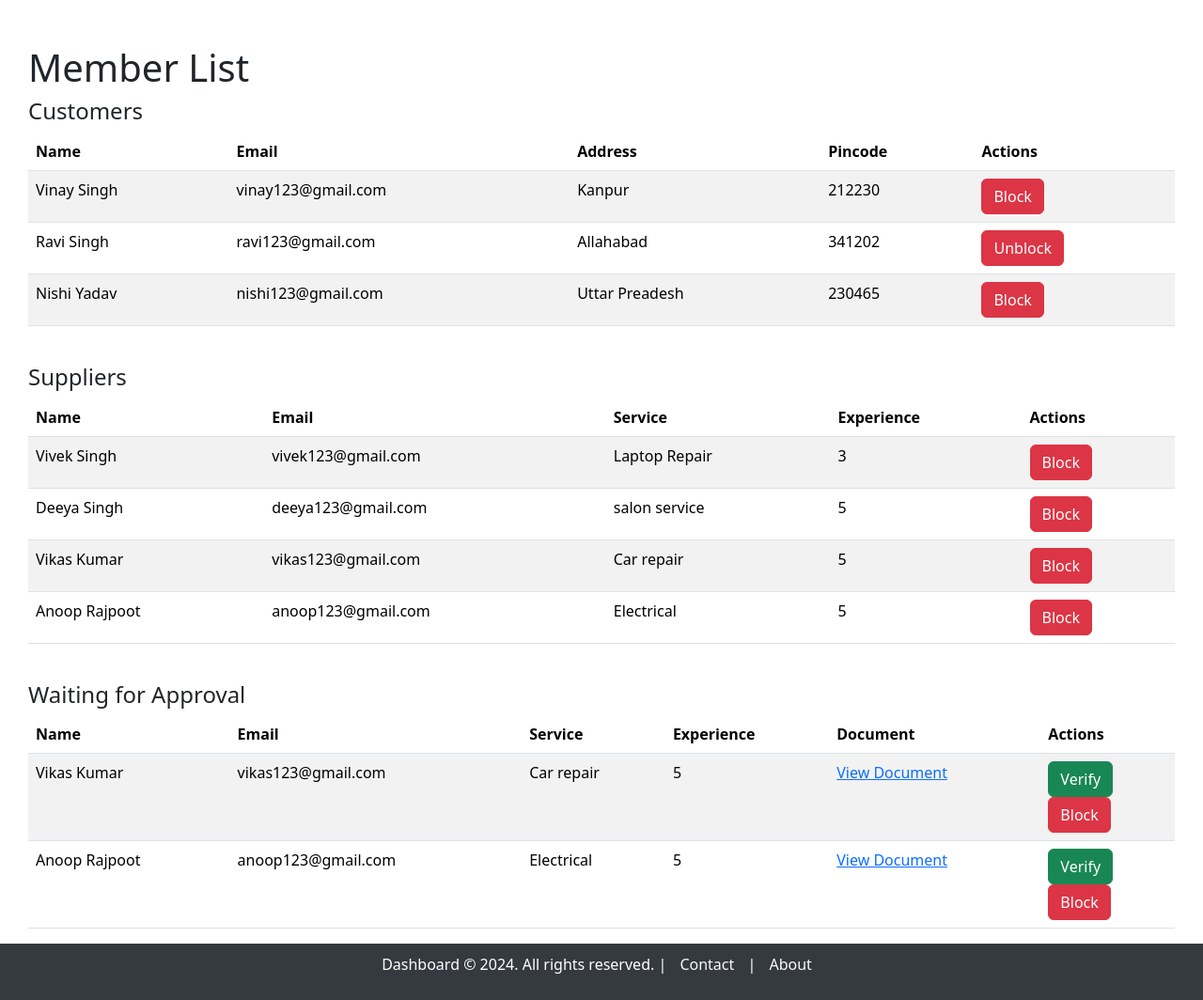
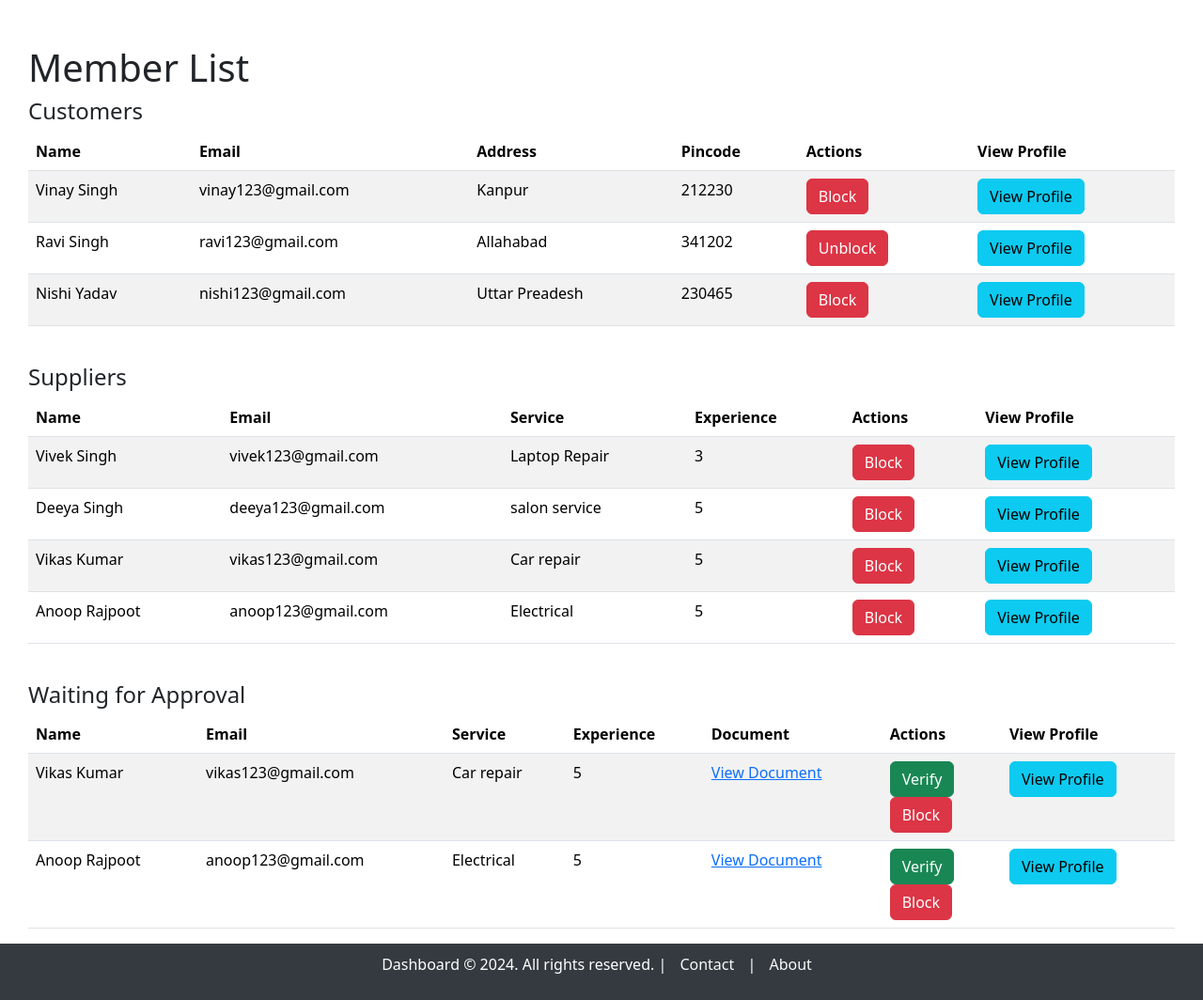
Before and after one commit to VinaySinghChaudhary1/Household_Services_MAD_Project, a Flask app: page /admin/members in a window 1280 px wide. Shown: the part 78-1142 px from the top of the page at 94% size. Run offline with Flask 3, Linux system fonts and the light colour scheme; a user stored in the database is signed in; data comes from the database, SQL or seed files in the repository; both versions use the stored data as it was after the commit.

Commit message:
add profile in admin member list with edit and delete operation permission

```diff
--- a/main.py
+++ b/main.py
@@ -361,15 +361,27 @@ def admin_dashboard():
 
 
 # -- Profile - Edit, Delete --
-@app.route('/profile', methods=['GET'])
-def profile():
-    user_id = session.get('user_id')
+@app.route('/profile/<int:user_id>', methods=['GET'])
+def profile(user_id):
+    # Fetch the user by user_id
     user = User.query.get_or_404(user_id)
+    # Admin can view any profile; non-admins can only view their own profile
+    if session.get('role') != 'admin' and session.get('user_id') != user_id:
+        flash("You do not have permission to view this profile.", "danger")
+        return redirect(url_for('profile', user_id=session.get('user_id')))
+    # Render the profile template with the user details
     return render_template('profile/profile.html', user=user)
+
 
 @app.route('/edit_profile/<int:user_id>/', methods=['GET', 'POST'])
 def edit_profile(user_id):
     user = User.query.get_or_404(user_id)
+
+    # Check if the logged-in user is allowed to edit this profile
+    if session.get('role') != 'admin' and session.get('user_id') != user_id:
+        flash("You do not have permission to edit this profile.", "danger")
+        return redirect(url_for('profile', user_id=session.get('user_id')))
+
     if request.method == 'POST':
         user.full_name = request.form.get('full_name')
         user.email = request.form.get('email')
@@ -395,30 +407,38 @@ def edit_profile(user_id):
 
         db.session.commit()
         flash("Profile updated successfully!", "success")
-        return redirect(url_for('profile'))
+        # Redirect to the profile page with user_id
+        return redirect(url_for('profile', user_id=user_id))
 
     return render_template('profile/edit_profile.html', user=user)
+
 
 @app.route('/delete_profile/<int:user_id>/', methods=['GET', 'POST'])
 def delete_profile(user_id):
     user = User.query.get_or_404(user_id)
 
-    # Only allow deleting if the logged-in user matches the user_id in the URL
-    if user_id != session.get('user_id'):
+    # Check if the logged-in user is allowed to delete this profile
+    if session.get('role') != 'admin' and session.get('user_id') != user_id:
         flash("You do not have permission to delete this profile.", "danger")
-        return redirect(url_for('profile'))
+        return redirect(url_for('profile', user_id=session.get('user_id')))
 
     if request.method == 'POST':
         db.session.delete(user)
         db.session.commit()
         flash("Profile deleted successfully!", "success")
-        return redirect(url_for('login'))
+        # If the admin deletes a profile, redirect back to the member list; otherwise, redirect to login
+        if session.get('role') == 'admin':
+            return redirect(url_for('member_list'))
+        else:
+            return redirect(url_for('login'))
 
     return render_template('profile/delete_profile.html', user=user)
 
 
+
 # -- Admin - approval, block, unblock --
 @app.route('/admin/members')
+@login_required(role="admin")
 def member_list():
     customers = User.query.filter_by(role='customer').all()
     suppliers = User.query.filter_by(role='supplier').all()
@@ -426,6 +446,7 @@ def member_list():
     return render_template('admin/member_list.html', customers=customers, suppliers=suppliers, waiting_approval=waiting_approval)
 
 @app.route('/admin/verify_supplier/<int:user_id>', methods=['POST'])
+@login_required(role="admin")
 def verify_supplier(user_id):
     supplier = User.query.get_or_404(user_id)
     if supplier.role == 'supplier' and not supplier.is_verified:
@@ -435,6 +456,7 @@ def verify_supplier(user_id):
     return redirect(url_for('member_list'))
 
 @app.route('/admin/block_user/<int:user_id>', methods=['POST', 'GET'])
+@login_required(role="admin")
 def block_user(user_id):
     user = User.query.get_or_404(user_id)
     # Toggle the blocked status
@@ -452,6 +474,7 @@ def block_user(user_id):
         return redirect(url_for('member_list'))
 
 @app.route('/admin/unblock_user/<int:user_id>', methods=['POST', 'GET'])
+@login_required(role="admin")
 def unblock_user(user_id):
     user = User.query.get_or_404(user_id)
     # Set the blocked status to False (unblock the user)
@@ -583,7 +606,6 @@ def service_dashboard(category_id):
     return render_template('service/service_dashboard.html', services=services, category=category)
 
 @app.route('/create_service/<int:category_id>', methods=['GET', 'POST'])
-# @login_required(role="admin, supplier")
 def create_service(category_id):
     # Check if the category exists, if not, redirect to home
     category = Category.query.get(category_id)
@@ -711,6 +733,11 @@ def view_service_requests():
 
 @app.route('/service_requests/create/<int:service_id>', methods=['GET', 'POST'])
 def create_service_request(service_id):
+    # Check if the user is logged in
+    if 'user_id' not in session:
+        flash('Please log in to create a service request.', 'warning')
+        return redirect(url_for('login'))
+
     # Check if the service exists
     service = Service.query.get_or_404(service_id)
 
@@ -739,6 +766,7 @@ def create_service_request(service_id):
 
     # Pass the service object to the template for pre-populating the form
     return render_template('service_requests/create_service_request.html', service_id=service_id, service=service)
+
 
 @app.route('/service_requests/update/<int:service_request_id>', methods=['GET', 'POST'])
 def update_service_request(service_request_id):
--- a/templates/admin/member_list.html
+++ b/templates/admin/member_list.html
@@ -18,6 +18,7 @@ Admin Member List
                 <th>Address</th>
                 <th>Pincode</th>
                 <th>Actions</th>
+                <th>View Profile</th> <!-- Added View Profile column -->
             </tr>
         </thead>
         <tbody>
@@ -28,9 +29,12 @@ Admin Member List
                 <td>{{ customer.address }}</td>
                 <td>{{ customer.pincode }}</td>
                 <td>
-                    <form action="{{ url_for('block_user', user_id=customer.user_id) }}" method="POST">
+                    <form action="{{ url_for('block_user', user_id=customer.user_id) }}" method="POST" style="margin-right: 5px;">
                         <button type="submit" class="btn btn-danger">{{ 'Unblock' if customer.is_blocked else 'Block' }}</button>
                     </form>
+                </td>
+                <td>
+                    <a href="{{ url_for('profile', user_id=customer.user_id) }}" class="btn btn-info">View Profile</a> <!-- View Profile Button -->
                 </td>
             </tr>
             {% endfor %}
@@ -48,6 +52,7 @@ Admin Member List
                 <th>Service</th>
                 <th>Experience</th>
                 <th>Actions</th>
+                <th>View Profile</th> <!-- Added View Profile column -->
             </tr>
         </thead>
         <tbody>
@@ -58,9 +63,12 @@ Admin Member List
                 <td>{{ supplier.service_name }}</td>
                 <td>{{ supplier.experience_years }}</td>
                 <td>
-                    <form action="{{ url_for('block_user', user_id=supplier.user_id) }}" method="POST">
+                    <form action="{{ url_for('block_user', user_id=supplier.user_id) }}" method="POST" style="margin-right: 5px;">
                         <button type="submit" class="btn btn-danger">{{ 'Unblock' if supplier.is_blocked else 'Block' }}</button>
                     </form>
+                </td>
+                <td>
+                    <a href="{{ url_for('profile', user_id=supplier.user_id) }}" class="btn btn-info">View Profile</a> <!-- View Profile Button -->
                 </td>
             </tr>
             {% endfor %}
@@ -79,6 +87,7 @@ Admin Member List
                 <th>Experience</th>
                 <th>Document</th>
                 <th>Actions</th>
+                <th>View Profile</th> <!-- Added View Profile column -->
             </tr>
         </thead>
         <tbody>
@@ -90,12 +99,15 @@ Admin Member List
                 <td>{{ supplier.experience_years }}</td>
                 <td><a href="{{ url_for('static', filename='uploads/' + supplier.document) }}" target="_blank">View Document</a></td>
                 <td>
-                    <form action="{{ url_for('verify_supplier', user_id=supplier.user_id) }}" method="POST">
+                    <form action="{{ url_for('verify_supplier', user_id=supplier.user_id) }}" method="POST" style="margin-right: 5px;">
                         <button type="submit" class="btn btn-success">Verify</button>
                     </form>
-                    <form action="{{ url_for('block_user', user_id=supplier.user_id) }}" method="POST">
+                    <form action="{{ url_for('block_user', user_id=supplier.user_id) }}" method="POST" style="margin-right: 5px;">
                         <button type="submit" class="btn btn-danger">{{ 'Unblock' if supplier.is_blocked else 'Block' }}</button>
                     </form>
+                </td>
+                <td>
+                    <a href="{{ url_for('profile', user_id=supplier.user_id) }}" class="btn btn-info">View Profile</a> <!-- View Profile Button -->
                 </td>
             </tr>
             {% endfor %}
--- a/templates/base_dashboard.html
+++ b/templates/base_dashboard.html
@@ -111,7 +111,7 @@
                                 Account
                             </a>
                             <ul class="dropdown-menu" aria-labelledby="accountDropdown">
-                                <li><a class="dropdown-item" href="{{ url_for('profile') }}">Profile</a></li>
+                                <li><a class="dropdown-item" href="{{ url_for('profile', user_id=session.get('user_id')) }}">Profile</a></li> <!-- Profile Link by its user id -->
                                 <li><a class="dropdown-item" href="{% if session.get('role') == 'supplier' %}{{ url_for('supplier_dashboard') }}{% elif session.get('role') == 'customer' %}{{ url_for('customer_dashboard') }}{% elif session.get('role') == 'admin' %}{{ url_for('admin_dashboard') }}{% endif %}">Dashboard</a></li>
                                 <li><a class="dropdown-item" href="{{ url_for('view_service_requests') }}">Service Requests</a></li>
 
--- a/templates/home.html
+++ b/templates/home.html
@@ -122,7 +122,7 @@
                             Account
                         </a>
                         <ul class="dropdown-menu" aria-labelledby="accountDropdown">
-                                <li><a class="dropdown-item" href="{{ url_for('profile') }}">Profile</a></li>
+                            <li><a class="dropdown-item" href="{{ url_for('profile', user_id=session.get('user_id')) }}">Profile</a></li>
                             <li><a class="dropdown-item" href="{% if session.get('role') == 'supplier' %}{{ url_for('supplier_dashboard') }}{% elif session.get('role') == 'customer' %}{{ url_for('customer_dashboard') }}{% elif session.get('role') == 'admin' %}{{ url_for('admin_dashboard') }}{% endif %}">Dashboard</a></li>
                             <li><a class="dropdown-item" href="{{ url_for('view_service_requests') }}">Service Requests</a></li>
                         </ul>
@@ -137,6 +137,7 @@
                         <a class="btn btn-outline-primary" href="/login">Login</a>
                     </li> -->
                     {% endif %}
+
                 </ul>
             </div>
         </div>
--- a/templates/profile/delete_profile.html
+++ b/templates/profile/delete_profile.html
@@ -16,7 +16,8 @@ Delete Profile
                     <p>Are you sure you want to delete your profile/account? This action cannot be undone.</p>
                     <form action="{{ url_for('delete_profile', user_id=user.user_id) }}" method="POST">
                         <button type="submit" class="btn btn-danger">Yes, Delete</button>
-                        <a href="{{ url_for('profile') }}" class="btn btn-secondary">Cancel</a>
+                        <!-- Add user_id parameter to the Cancel button URL -->
+                        <a href="{{ url_for('profile', user_id=user.user_id) }}" class="btn btn-secondary">Cancel</a>
                     </form>
                 </div>
             </div>
--- a/templates/profile/edit_profile.html
+++ b/templates/profile/edit_profile.html
@@ -71,7 +71,7 @@ Edit Profile
                         <!-- Buttons -->
                         <div class="d-flex justify-content-between">
                             <button type="submit" class="btn btn-primary">Save Changes</button>
-                            <a href="{{ url_for('profile') }}" class="btn btn-secondary">Cancel</a>
+                            <a href="{{ url_for('profile', user_id=user.user_id) }}" class="btn btn-secondary">Cancel</a>
                         </div>
                     </form>
                 </div>
--- a/templates/service_requests/service_requests.html
+++ b/templates/service_requests/service_requests.html
@@ -58,7 +58,7 @@ Service Requests
                                     </form>
                                 {% endif %}
 
-                                {% if session.get('role') == 'admin' or session.get('role') == 'supplier' or (session.get('role') == 'customer' and session.get('user_id') == request.user_id) %}
+                                {% if session.get('role') == 'admin' or (session.get('role') == 'customer' and session.get('user_id') == request.user_id) %}
                                     <form action="{{ url_for('delete_service_request', service_request_id=request.service_request_id) }}" method="POST" onsubmit="return confirm('Are you sure you want to delete this service request?');">
                                         <button type="submit" class="btn btn-danger mt-2">Delete</button>
                                     </form>
```
Also changed, not shown: templates/dashboard/admin_dashboard.html (+6 -2 lines), templates/search_results.html (+25 -0 lines), Static/Documents/WhatsApp Image 2024-10-08 at 14.12.39_5f997309.jpg (added), instance/database.sqlite3. Lines whose indentation alone changed are shown as unchanged.
